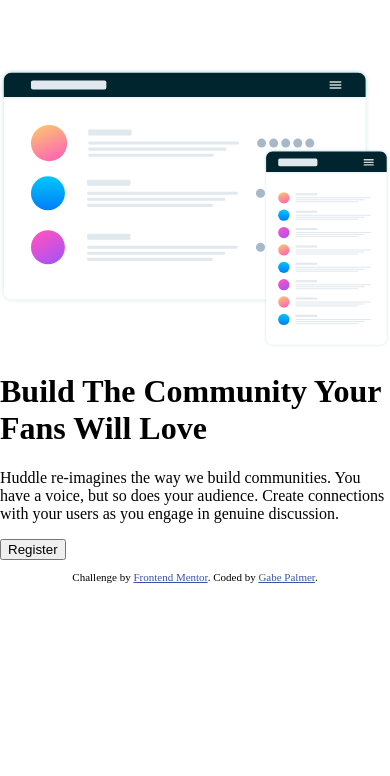
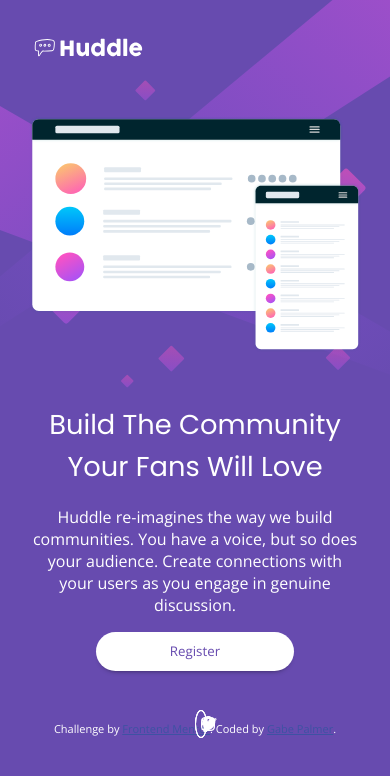
Before and after one commit to ghpalmer/Huddle-Landing-Page, a plain HTML site: page index.html in a window 390 px wide. Drawn offline with nearby package versions, Linux system fonts and the light colour scheme.

Commit message:
add css, html, and style guide

```diff
--- a/css/styles.css
+++ b/css/styles.css
@@ -9,6 +9,13 @@ img, embed, object, video {
   max-width: 100%;
 }
 
+body {
+  background-color: hsl(257, 40%, 49%);
+}
+
+
+
+
 .attribution {
   font-size: 11px;
   text-align: center;
@@ -18,11 +25,84 @@ img, embed, object, video {
   color: hsl(228, 45%, 44%);
 }
 
+
 /* Extra small devices (phones, 600px and down) */
 @media only screen and (max-width: 600px) {
   body {
-    background-image: url("images/bg-mobile.svg");
+    background-image: url(../images/bg-mobile.svg);
+    background-repeat: no-repeat;
+    background-attachment: fixed;
+    background-size: 100%;
+    width: 85%;
+    margin-left: auto;
+    margin-right: auto;
   }
+
+  .images {
+    padding: 10% 0 10%;
+
+  }
+  .logo {
+    width: 35%;
+    padding-bottom: 15%;
+  }
+
+  .markup {
+    display: block;
+    margin-left: auto;
+    margin-right: auto;
+
+  }
+
+  .content {
+    text-align: center;
+  }
+
+
+  h1 {
+
+    font-family: 'Poppins', sans-serif;
+    color: white;
+    font-weight: 400;
+    font-size: 7vw;
+  }
+
+  p {
+    font-family: 'Open Sans', sans-serif;
+    color: white;
+    font-weight: 300;
+    font-size: 1em;
+  }
+
+  button {
+    display: block;
+    margin-left: auto;
+    margin-right: auto;
+    background-color: white;
+    color: hsl(257, 40%, 49%);
+    width: 60%;
+    height: 10vw;
+    font-family: 'Open Sans', sans-serif;
+    border-radius: 30px;
+    border: none;
+    box-shadow: 0 4px 6px -6px black;
+  }
+
+  .social-links {
+    padding-top: 10vw;
+    position: relative;
+  }
+
+  .fab {
+    color: white;
+    border: 1px solid white;
+    border-radius: 50%;
+    padding: 5px;
+    position: absolute;
+    left: 50%;
+    right: 50%;
+  }
+
 }
 
 /* Small devices (portrait tablets and large phones, 600px and up) */
--- a/index.html
+++ b/index.html
@@ -7,19 +7,33 @@
 
   <link rel="icon" type="image/png" sizes="32x32" href="./images/favicon-32x32.png">
   <link rel="stylesheet" href="css/styles.css">
+  <link href="https://fonts.googleapis.com/css2?family=Open+Sans:wght@300;400&family=Poppins:wght@400;700&display=swap" rel="stylesheet">
+  <script src="https://kit.fontawesome.com/004b861b28.js" crossorigin="anonymous"></script>
   <title>Frontend Mentor | Huddle landing page with single introductory section</title>
-
 </head>
 
 <body>
-  <img src="images/logo.svg" alt="Huddle Logo">
-  <img src="images/illustration-mockups.svg" alt="illustration Mockups">
-  <h1>Build The Community Your Fans Will Love</h1>
+  <div class="images">
+    <img src="images/logo.svg" alt="Huddle Logo" class="logo">
+    <img src="images/illustration-mockups.svg" alt="illustration Mockups" class="markup">
+  </div>
 
-  <p>Huddle re-imagines the way we build communities. You have a voice, but so does your audience.
-    Create connections with your users as you engage in genuine discussion.</p>
+  <div class="content">
+    <h1 class="title">Build The Community Your Fans Will Love</h1>
 
-  <button type="button" name="button">Register</button>
+    <p>Huddle re-imagines the way we build communities. You have a voice, but so does your audience.
+      Create connections with your users as you engage in genuine discussion.</p>
+  </div>
+
+  <div class="bttn-container">
+    <button type="button" name="button">Register</button>
+  </div>
+
+  <div class="social-links">
+    <a href="#"><i class="fab fa-facebook-f"></i></a>
+    <a href="#"><i class="fab fa-twitter"></i></a>
+    <a href="#"><i class="fab fa-instagram"></i></a>
+  </div>
 
   <footer>
     <p class="attribution">
```
Also changed, not shown: 1 other file.
